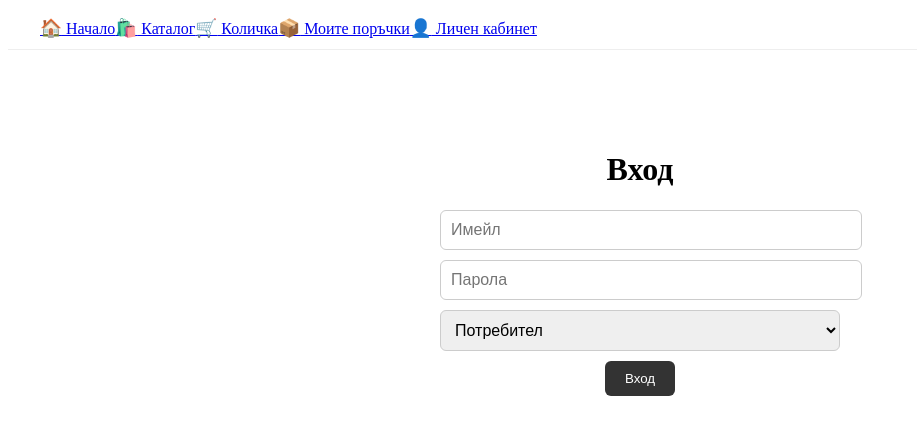
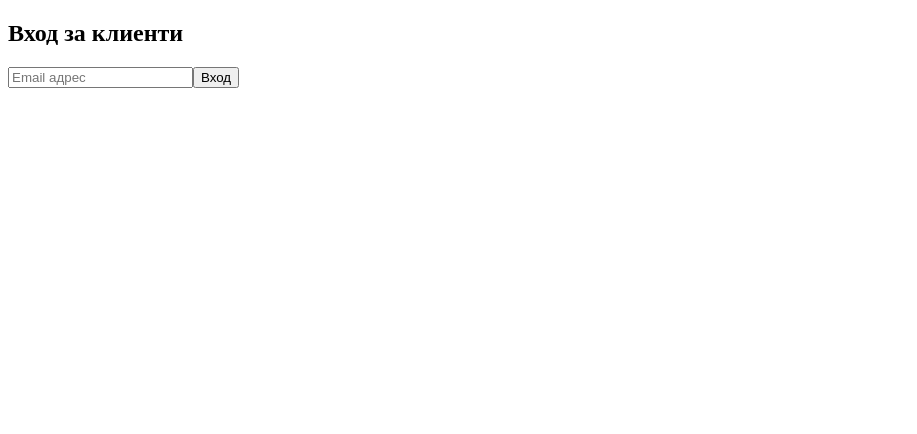
Before and after one commit to vov4uk95/shop-working, a Next.js app: page /login in a window 1280 px wide. Shown: the top 434 px of the page, without its empty margins (0-917 px from the left). Built offline with nearby package versions, Linux system fonts and the light colour scheme.

Commit message:
Update login.js

```diff
--- a/pages/login.js
+++ b/pages/login.js
@@ -1,114 +1,31 @@
-import { useEffect, useState } from 'react';
-import Navbar from '../components/Navbar';
+import { useState } from 'react';
 import { useRouter } from 'next/router';
 
 export default function Login() {
+  const [email, setEmail] = useState('');
   const router = useRouter();
-  const [email, setEmail] = useState('');
-  const [password, setPassword] = useState('');
-  const [role, setRole] = useState('user');
-  const [loggedIn, setLoggedIn] = useState(false);
 
-  useEffect(() => {
-    const user = localStorage.getItem('userEmail');
-    if (user) {
-      setLoggedIn(true);
-    }
-  }, []);
+  const handleLogin = (e) => {
+    e.preventDefault();
 
-  const handleLogin = () => {
-    if (!email || !password) {
-      alert("Моля, въведете имейл и парола");
-      return;
-    }
-
-    localStorage.setItem('userEmail', email);
-    localStorage.setItem('userRole', role);
-    setLoggedIn(true);
-
-    // опціонально: перенаправляємо на главната страница
+    // Простий приклад збереження користувача (роль - клієнт)
+    localStorage.setItem('user', JSON.stringify({ email, role: 'client' }));
     router.push('/');
   };
 
-  const handleLogout = () => {
-    localStorage.removeItem('userEmail');
-    localStorage.removeItem('userRole');
-    setEmail('');
-    setPassword('');
-    setRole('user');
-    setLoggedIn(false);
-  };
-
   return (
-    <>
-      <Navbar />
-      <div className="login-container">
-        {!loggedIn ? (
-          <>
-            <h1>Вход</h1>
+    <div className="login-page">
+      <h2>Вход за клиенти</h2>
+      <form onSubmit={handleLogin}>
         <input
           type="email"
-              placeholder="Имейл"
+          placeholder="Email адрес"
           value={email}
           onChange={(e) => setEmail(e.target.value)}
+          required
         />
-            <input
-              type="password"
-              placeholder="Парола"
-              value={password}
-              onChange={(e) => setPassword(e.target.value)}
-            />
-            <select value={role} onChange={(e) => setRole(e.target.value)}>
-              <option value="user">Потребител</option>
-              <option value="admin">Администратор</option>
-            </select>
-            <button onClick={handleLogin}>Вход</button>
-          </>
-        ) : (
-          <div className="welcome">
-            <h2>Здравей, {localStorage.getItem('userEmail')}!</h2>
-            <p>Тип акаунт: <strong>{localStorage.getItem('userRole')}</strong></p>
-            <button onClick={handleLogout}>Изход</button>
+        <button type="submit">Вход</button>
+      </form>
     </div>
-        )}
-      </div>
-
-      <style jsx>{`
-        .login-container {
-          max-width: 400px;
-          margin: 60px auto;
-          padding: 20px;
-          text-align: center;
-          font-family: 'Playfair Display', serif;
-        }
-
-        input, select {
-          display: block;
-          width: 100%;
-          padding: 10px;
-          margin: 10px 0;
-          font-size: 1rem;
-          border-radius: 6px;
-          border: 1px solid #ccc;
-        }
-
-        button {
-          background-color: #333;
-          color: white;
-          padding: 10px 20px;
-          border-radius: 6px;
-          border: none;
-          cursor: pointer;
-        }
-
-        button:hover {
-          background-color: #555;
-        }
-
-        .welcome {
-          text-align: center;
-        }
-      `}</style>
-    </>
   );
 }
```
Lines whose indentation alone changed are shown as unchanged.
